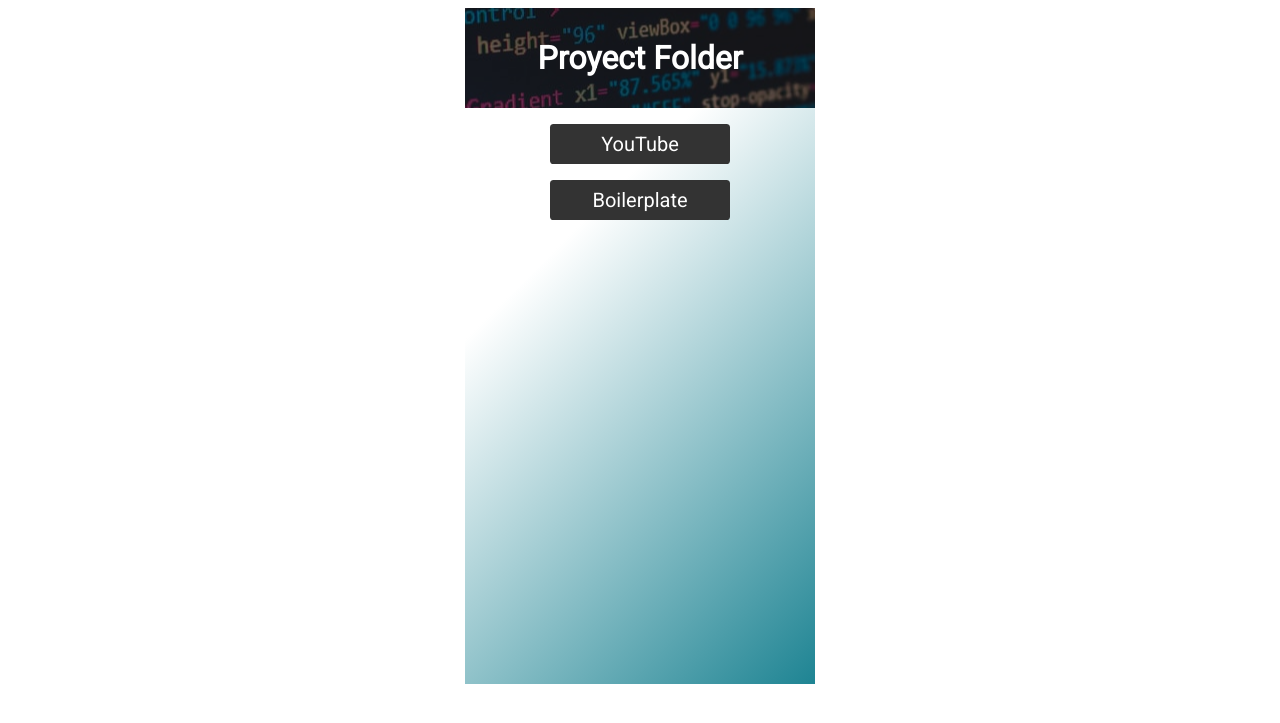
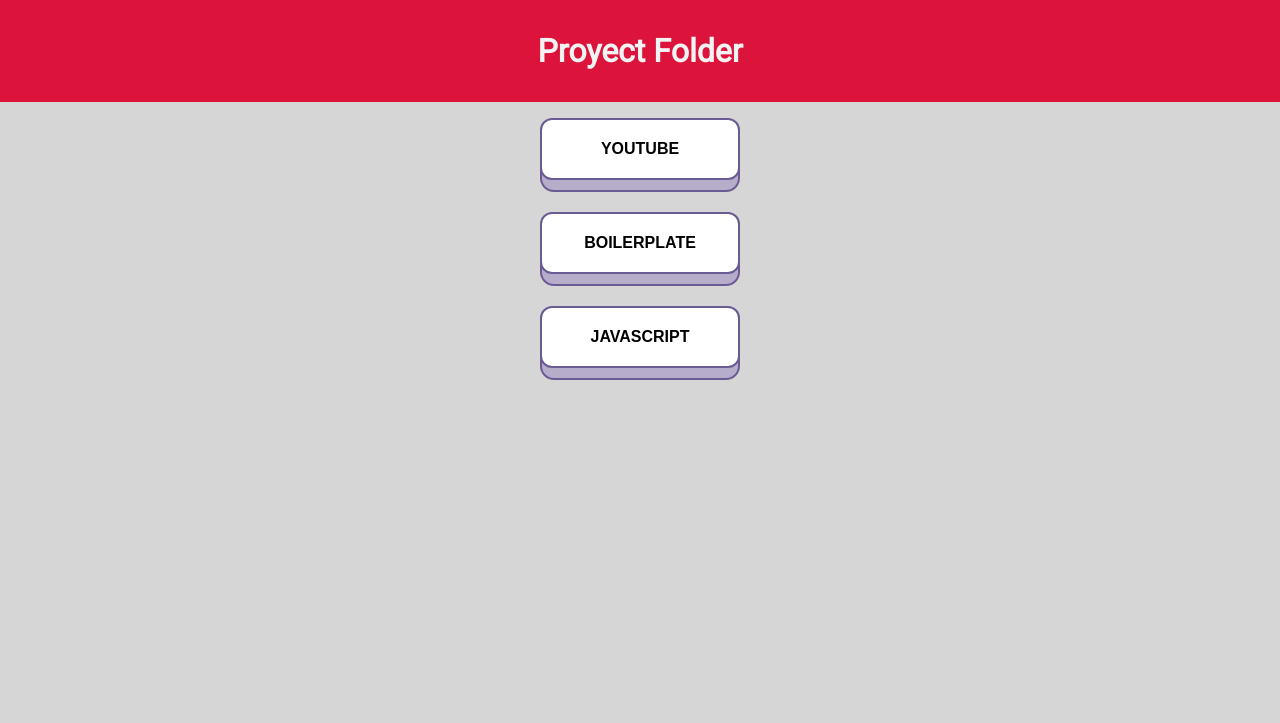
Before and after one commit to JuanAressi/JuanmaAre97.github.io, a PHP site: page / in a window 1280 px wide. Shown: the top 723 px of the page. Run offline with PHP 8.4, Linux system fonts and the light colour scheme.

Commit message:
Edit Proyect Landing page

```diff
--- a/index.html
+++ b/index.html
@@ -9,20 +9,22 @@
 </head>
 <body>
     <div class="container">
-        <div class="background-img">
-            <div class="black-blur">
-                <h1>Proyect Folder</h1>
-            </div>
+        <div class="title">
+            <h1>Proyect Folder</h1>
         </div>
 
         <div class="project-container">
-            <div class="project">
-                <a href="/YouTube/">YouTube</a>
-            </div>
+            <a href="/YouTube/">
+                <button>YouTube</button>
+            </a>
 
-            <div class="project">
-                <a href="/Boilerplate Project/">Boilerplate</a>
-            </div>
+            <a href="/Boilerplate Project/">
+                <button>Boilerplate</button>
+            </a>
+
+            <a href="/JavaScript/">
+                <button>JavaScript</button>
+            </a>
         </div>
     </div>
 </body>
--- a/style.css
+++ b/style.css
@@ -1,66 +1,85 @@
 @import url('https://fonts.googleapis.com/css2?family=Roboto&display=swap');
+@import url("https://fonts.googleapis.com/css?family=Rubik:700&display=swap");
 
-.container {
-    display: flex;
-    flex-direction: column;
-    align-items: center;
-    font-family: 'Roboto', sans-serif;
-    max-width: 350px;
-    background: rgb(137, 172, 236);
-    border-radius: 0.225rem;
-    margin: auto;
+* {
+    padding: 0;
+    margin: 0;
 }
 
-.background-img {
-    display: flex;
-    justify-content: center;
-    align-items: center;
-    width: 100%;
-    height: 100px;
-    background: url("./img/wallpaper.jpg") no-repeat center;
+*,
+*::before,
+*::after {
+    box-sizing: border-box;
 }
 
-.black-blur {
-    display: flex;
-    justify-content: center;
-    align-items: center;
-    width: 100%;
-    height: 100%;
-    background: rgba(0, 0, 0, 0.5);
-    border-top-right-radius: 0.225rem;
-    border-top-left-radius: 0.225rem;
+body {
+    background: #d6d6d6;
+    text-align: center;
 }
 
-h1 {
-    color: #fff;
+.title {
+    padding: 2rem;
+    background: crimson;
+    color: #f3f3f3;
+    font-family: "Roboto", sans-serif;
 }
 
 .project-container {
     display: flex;
-    align-items: center;
     flex-direction: column;
     justify-content: flex-start;
-    background: linear-gradient(135deg, rgb(255,255,255) 25%, rgb(30,132,147) 100%);
-    height: 70vh;
-    width: 100%;
-    padding-top: 1rem;
+    align-items: center;
+    font-family: "Rubik", sans-serif;
 }
 
-.project {
-    display: flex;
-    justify-content: center;
-    align-items: center;
-    width: 180px;
-    height: 40px;
-    background: #333;
-    text-decoration: none;
+button {
+    position: relative;
     cursor: pointer;
-    margin-bottom: 1rem;
-    border-radius: 0.225rem;
+    outline: none;
+    font-size: inherit;
+    font-weight: 600;
+    text-transform: uppercase;
+    padding: 1.25rem 0;
+    width: 200px;
+    background: #fff;
+    border: 2px solid #6b5b95;
+    margin: 1rem 0;
+    border-radius: 0.75rem;
+    transform-style: preserve-3d;
+    transition: transform 150ms cubic-bezier(0, 0, 0.58, 1), background 150ms cubic-bezier(0, 0, 0.58, 1);
 }
 
-a {
-    font-size: 1.25rem;
-    color: #fff;
-    text-decoration: none;
+button::before {
+    position: absolute;
+    content: "";
+    width: 100%;
+    height: 100%;
+    top: 0;
+    left: 0;
+    right: 0;
+    bottom: 0;
+    background: #b5adca;
+    border-radius: inherit;
+    box-shadow: 0 0 0 2px #6b5b95;
+    transform: translate3d(0, 0.75em, -1em);
+    transition: transform 150ms cubic-bezier(0, 0, 0.58, 1), box-shadow 150ms cubic-bezier(0, 0, 0.58, 1);
 }
+
+button:hover {
+    background: #e1dee9;
+    transform: translate(0, 0.25em);
+}
+
+button:hover::before {
+    box-shadow: 0 0 0 2px #6b5b95;
+    transform: translate3d(0, 0.5em, -1em);
+}
+
+button:active {
+    transform: translate(0em, 0.75em);
+}
+
+button:active::before {
+    box-shadow: 0 0 0 2px #6b5b95, 0 0 #6b5b95;
+    transform: translate3d(0, 0, -1em);
+}
```
Also changed, not shown: JavaScript/app.js (added, +46 -0 lines), JavaScript/index.html (added, +14 -0 lines).
